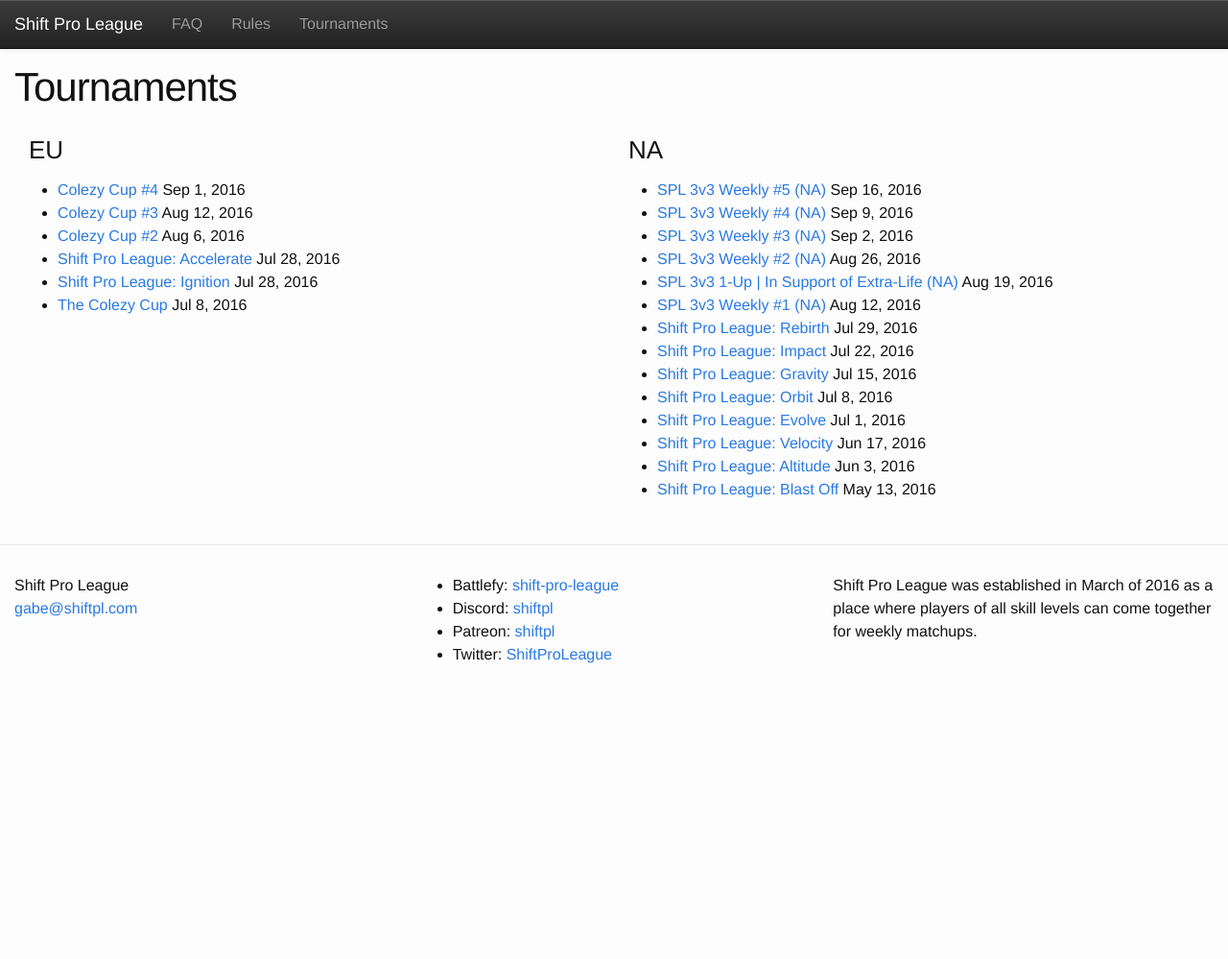
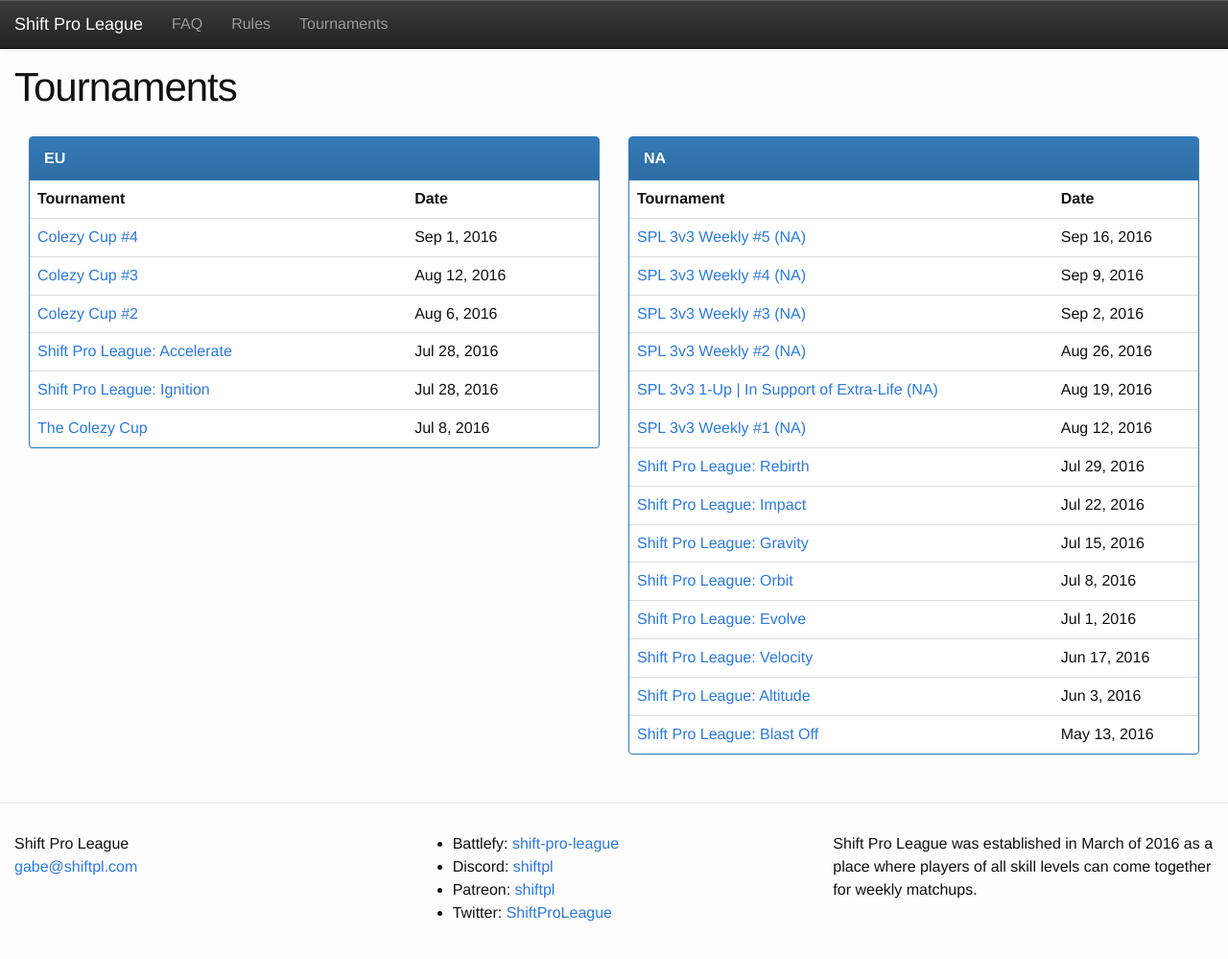
Before and after one commit to Alstedo/alstedo.github.io, a Jekyll site: the page built from tournaments.html, in a window 1280 px wide and 1008 px high. Shown: the top 999 px of the window at 96% size. Built offline with Jekyll 4.4.1, drawn with Linux system fonts in a browser that asks for light colours.

Commit message:
somewhat prettier tournament listing

```diff
--- a/tournaments.html
+++ b/tournaments.html
@@ -6,28 +6,64 @@
 <div class="container-fluid">
   <div class="row">
     <div class="col-lg-6">
-      <h3>EU</h3>
-      <ul>
+
+      <div class="panel panel-primary">
+        <!-- Default panel contents -->
+        <div class="panel-heading"><b>EU</b></div>
+        <!-- <div class="panel-body">
+          <p>Blah</p>
+        </div> -->
+
+        <!-- Table -->
+        <table class="table">
+          <tr>
+            <th>Tournament</th>
+            <th>Date</th>
+          </tr>
           {% assign eu = site.eu | reverse %}
           {% for post in eu %}
-        <li>
+          <tr>
+              <td>
                 <a href="{{ post.url | prepend: site.baseurl }}">{{ post.title }}</a>
+              </td>
+              <td>
                 <span> {{ post.date | date: "%b %-d, %Y" }} </span>
-        </li>
+              </td>
+          </tr>
           {% endfor %}
-      </ul>
+        </table>
+      </div>
+
     </div>
     <div class="col-lg-6">
-      <h3>NA</h3>
-      <ul>
+
+      <div class="panel panel-primary">
+        <!-- Default panel contents -->
+        <div class="panel-heading"><b>NA</b></div>
+        <!-- <div class="panel-body">
+          <p>Blah</p>
+        </div> -->
+
+        <!-- Table -->
+        <table class="table">
+          <tr>
+            <th>Tournament</th>
+            <th>Date</th>
+          </tr>
           {% assign na = site.na | reverse %}
           {% for post in na %}
-        <li>
+          <tr>
+              <td>
                 <a href="{{ post.url | prepend: site.baseurl }}">{{ post.title }}</a>
+              </td>
+              <td>
                 <span> {{ post.date | date: "%b %-d, %Y" }} </span>
-        </li>
+              </td>
+          </tr>
           {% endfor %}
-      </ul>
+        </table>
+      </div>
+
     </div>
   </div>
 </div>
```
Lines whose indentation alone changed are shown as unchanged.
